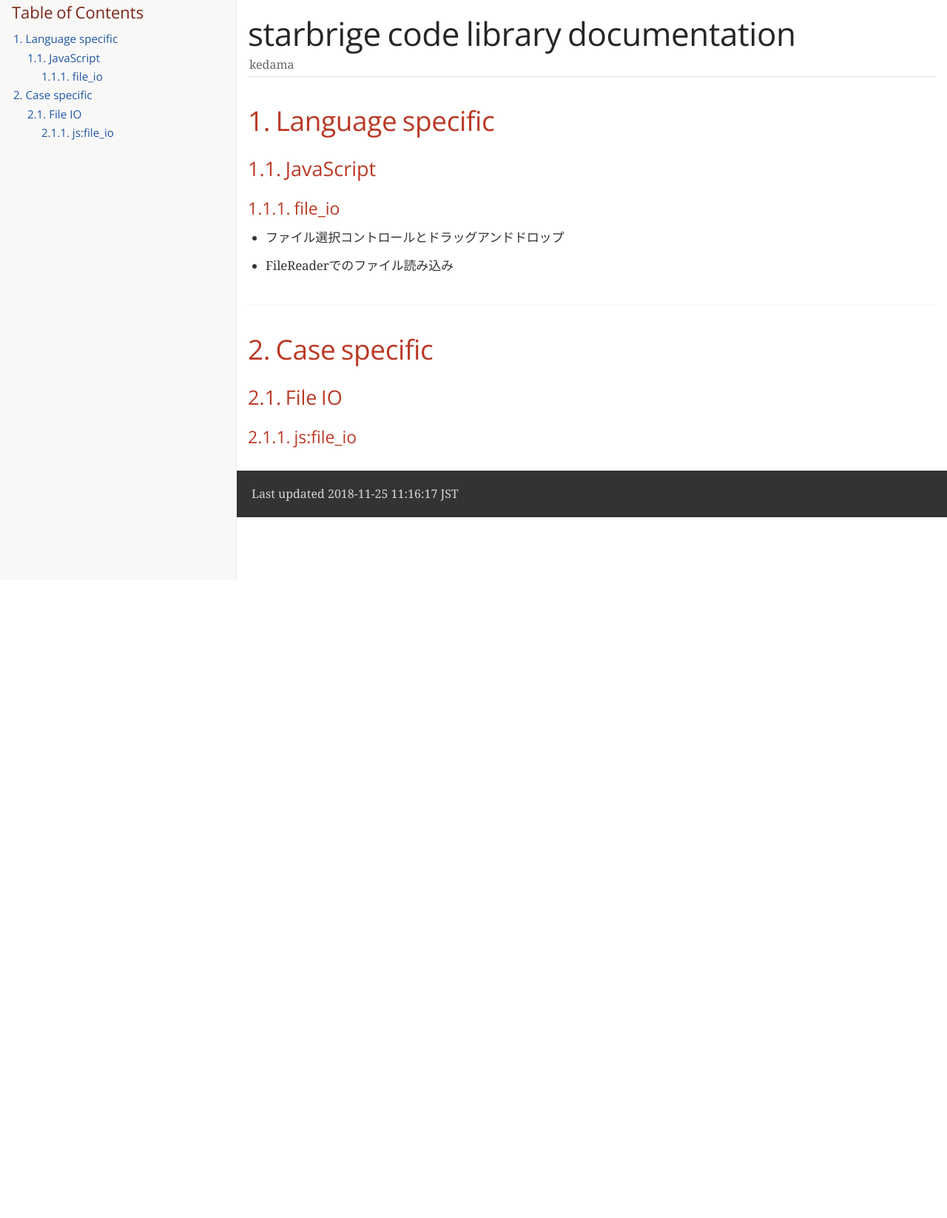
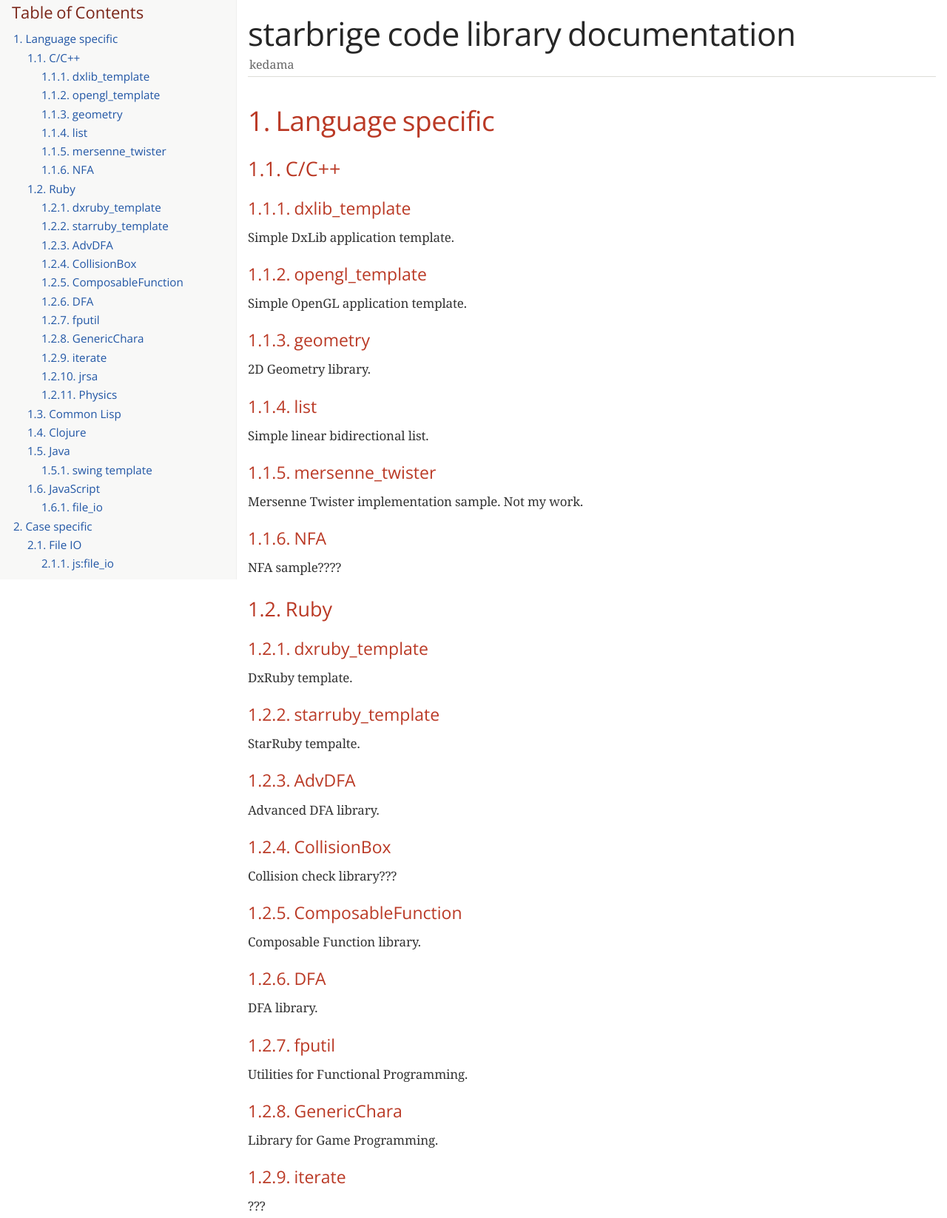
Before and after one commit to singy15/starbridge, a plain HTML site: page doc/starbridge.html in a window 1280 px wide. Shown: the part 17-1663 px from the top of the page at 74% size. Before the commit the page ends 800 px from the top, so only its background shows below. Drawn offline with nearby package versions, Linux system fonts and the light colour scheme; a web font is replaced by a local one.

Commit message:
Internal link test.

```diff
--- a/doc/starbridge.html
+++ b/doc/starbridge.html
@@ -430,9 +430,41 @@ body.book #toc,body.book #preamble,body.book h1.sect0,body.book .sect1>h2{page-b
 <ul class="sectlevel1">
 <li><a href="#truelanguage-specific">1. Language specific</a>
 <ul class="sectlevel2">
-<li><a href="#truejavascript">1.1. JavaScript</a>
+<li><a href="#truec-c">1.1. C/C++</a>
 <ul class="sectlevel3">
-<li><a href="#truefile_io">1.1.1. file_io</a></li>
+<li><a href="#truedxlib_template">1.1.1. dxlib_template</a></li>
+<li><a href="#trueopengl_template">1.1.2. opengl_template</a></li>
+<li><a href="#truegeometry">1.1.3. geometry</a></li>
+<li><a href="#truelist">1.1.4. list</a></li>
+<li><a href="#truemersenne_twister">1.1.5. mersenne_twister</a></li>
+<li><a href="#truenfa">1.1.6. NFA</a></li>
+</ul>
+</li>
+<li><a href="#trueruby">1.2. Ruby</a>
+<ul class="sectlevel3">
+<li><a href="#truedxruby_template">1.2.1. dxruby_template</a></li>
+<li><a href="#truestarruby_template">1.2.2. starruby_template</a></li>
+<li><a href="#trueadvdfa">1.2.3. AdvDFA</a></li>
+<li><a href="#truecollisionbox">1.2.4. CollisionBox</a></li>
+<li><a href="#truecomposablefunction">1.2.5. ComposableFunction</a></li>
+<li><a href="#truedfa">1.2.6. DFA</a></li>
+<li><a href="#truefputil">1.2.7. fputil</a></li>
+<li><a href="#truegenericchara">1.2.8. GenericChara</a></li>
+<li><a href="#trueiterate">1.2.9. iterate</a></li>
+<li><a href="#truejrsa">1.2.10. jrsa</a></li>
+<li><a href="#truephysics">1.2.11. Physics</a></li>
+</ul>
+</li>
+<li><a href="#truecommon-lisp">1.3. Common Lisp</a></li>
+<li><a href="#trueclojure">1.4. Clojure</a></li>
+<li><a href="#truejava">1.5. Java</a>
+<ul class="sectlevel3">
+<li><a href="#trueswing-template">1.5.1. swing template</a></li>
+</ul>
+</li>
+<li><a href="#truejavascript">1.6. JavaScript</a>
+<ul class="sectlevel3">
+<li><a href="#truefile_io">1.6.1. file_io</a></li>
 </ul>
 </li>
 </ul>
@@ -454,9 +486,133 @@ body.book #toc,body.book #preamble,body.book h1.sect0,body.book .sect1>h2{page-b
 <h2 id="truelanguage-specific"><a class="anchor" href="#truelanguage-specific"></a>1. Language specific</h2>
 <div class="sectionbody">
 <div class="sect2">
-<h3 id="truejavascript"><a class="anchor" href="#truejavascript"></a>1.1. JavaScript</h3>
+<h3 id="truec-c"><a class="anchor" href="#truec-c"></a>1.1. C/C++</h3>
 <div class="sect3">
-<h4 id="truefile_io"><a class="anchor" href="#truefile_io"></a>1.1.1. file_io</h4>
+<h4 id="truedxlib_template"><a class="anchor" href="#truedxlib_template"></a>1.1.1. dxlib_template</h4>
+<div class="paragraph">
+<p>Simple DxLib application template.</p>
+</div>
+</div>
+<div class="sect3">
+<h4 id="trueopengl_template"><a class="anchor" href="#trueopengl_template"></a>1.1.2. opengl_template</h4>
+<div class="paragraph">
+<p>Simple OpenGL application template.</p>
+</div>
+</div>
+<div class="sect3">
+<h4 id="truegeometry"><a class="anchor" href="#truegeometry"></a>1.1.3. geometry</h4>
+<div class="paragraph">
+<p>2D Geometry library.</p>
+</div>
+</div>
+<div class="sect3">
+<h4 id="truelist"><a class="anchor" href="#truelist"></a>1.1.4. list</h4>
+<div class="paragraph">
+<p>Simple linear bidirectional list.</p>
+</div>
+</div>
+<div class="sect3">
+<h4 id="truemersenne_twister"><a class="anchor" href="#truemersenne_twister"></a>1.1.5. mersenne_twister</h4>
+<div class="paragraph">
+<p>Mersenne Twister implementation sample.
+Not my work.</p>
+</div>
+</div>
+<div class="sect3">
+<h4 id="truenfa"><a class="anchor" href="#truenfa"></a>1.1.6. NFA</h4>
+<div class="paragraph">
+<p>NFA sample????</p>
+</div>
+</div>
+</div>
+<div class="sect2">
+<h3 id="trueruby"><a class="anchor" href="#trueruby"></a>1.2. Ruby</h3>
+<div class="sect3">
+<h4 id="truedxruby_template"><a class="anchor" href="#truedxruby_template"></a>1.2.1. dxruby_template</h4>
+<div class="paragraph">
+<p>DxRuby template.</p>
+</div>
+</div>
+<div class="sect3">
+<h4 id="truestarruby_template"><a class="anchor" href="#truestarruby_template"></a>1.2.2. starruby_template</h4>
+<div class="paragraph">
+<p>StarRuby tempalte.</p>
+</div>
+</div>
+<div class="sect3">
+<h4 id="trueadvdfa"><a class="anchor" href="#trueadvdfa"></a>1.2.3. AdvDFA</h4>
+<div class="paragraph">
+<p>Advanced DFA library.</p>
+</div>
+</div>
+<div class="sect3">
+<h4 id="truecollisionbox"><a class="anchor" href="#truecollisionbox"></a>1.2.4. CollisionBox</h4>
+<div class="paragraph">
+<p>Collision check library???</p>
+</div>
+</div>
+<div class="sect3">
+<h4 id="truecomposablefunction"><a class="anchor" href="#truecomposablefunction"></a>1.2.5. ComposableFunction</h4>
+<div class="paragraph">
+<p>Composable Function library.</p>
+</div>
+</div>
+<div class="sect3">
+<h4 id="truedfa"><a class="anchor" href="#truedfa"></a>1.2.6. DFA</h4>
+<div class="paragraph">
+<p>DFA library.</p>
+</div>
+</div>
+<div class="sect3">
+<h4 id="truefputil"><a class="anchor" href="#truefputil"></a>1.2.7. fputil</h4>
+<div class="paragraph">
+<p>Utilities for Functional Programming.</p>
+</div>
+</div>
+<div class="sect3">
+<h4 id="truegenericchara"><a class="anchor" href="#truegenericchara"></a>1.2.8. GenericChara</h4>
+<div class="paragraph">
+<p>Library for Game Programming.</p>
+</div>
+</div>
+<div class="sect3">
+<h4 id="trueiterate"><a class="anchor" href="#trueiterate"></a>1.2.9. iterate</h4>
+<div class="paragraph">
+<p>???</p>
+</div>
+</div>
+<div class="sect3">
+<h4 id="truejrsa"><a class="anchor" href="#truejrsa"></a>1.2.10. jrsa</h4>
+<div class="paragraph">
+<p>JRuby application development kit.</p>
+</div>
+</div>
+<div class="sect3">
+<h4 id="truephysics"><a class="anchor" href="#truephysics"></a>1.2.11. Physics</h4>
+<div class="paragraph">
+<p>Physics library.</p>
+</div>
+</div>
+</div>
+<div class="sect2">
+<h3 id="truecommon-lisp"><a class="anchor" href="#truecommon-lisp"></a>1.3. Common Lisp</h3>
+
+</div>
+<div class="sect2">
+<h3 id="trueclojure"><a class="anchor" href="#trueclojure"></a>1.4. Clojure</h3>
+
+</div>
+<div class="sect2">
+<h3 id="truejava"><a class="anchor" href="#truejava"></a>1.5. Java</h3>
+<div class="sect3">
+<h4 id="trueswing-template"><a class="anchor" href="#trueswing-template"></a>1.5.1. swing template</h4>
+
+</div>
+</div>
+<div class="sect2">
+<h3 id="truejavascript"><a class="anchor" href="#truejavascript"></a>1.6. JavaScript</h3>
+<div class="sect3">
+<h4 id="truefile_io"><a class="anchor" href="#truefile_io"></a>1.6.1. file_io</h4>
 <div class="ulist">
 <ul>
 <li>
@@ -478,7 +634,9 @@ body.book #toc,body.book #preamble,body.book h1.sect0,body.book .sect1>h2{page-b
 <h3 id="truefile-io"><a class="anchor" href="#truefile-io"></a>2.1. File IO</h3>
 <div class="sect3">
 <h4 id="truejs-file_io"><a class="anchor" href="#truejs-file_io"></a>2.1.1. js:file_io</h4>
-
+<div class="paragraph">
+<p><a href="#truelanguage-specific">Language specific</a></p>
+</div>
 </div>
 </div>
 </div>
@@ -486,7 +644,7 @@ body.book #toc,body.book #preamble,body.book h1.sect0,body.book .sect1>h2{page-b
 </div>
 <div id="footer">
 <div id="footer-text">
-Last updated 2018-11-25 11:16:17 JST
+Last updated 2018-11-25 11:33:50 JST
 </div>
 </div>
 <link rel="stylesheet" href="https://cdnjs.cloudflare.com/ajax/libs/highlight.js/8.9.1/styles/github.min.css">
```
Also changed, not shown: 1 other file.
